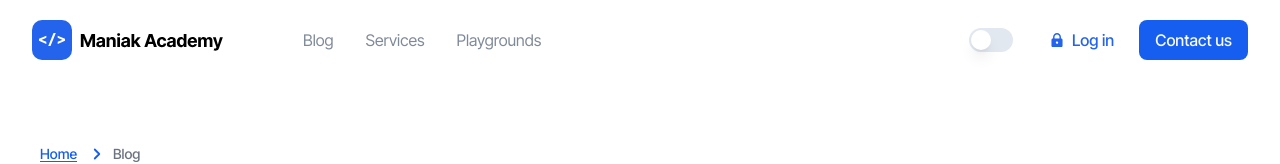
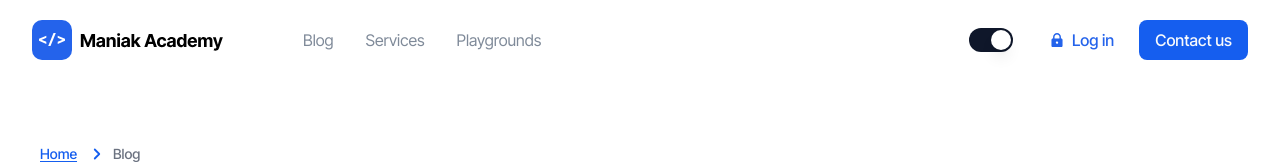
Before and after one commit to sebbycorp/project-maniak-io, a Next.js app: page /blog in a window 1280 px wide. Shown: the top 164 px of the page. Built offline with nearby package versions, Linux system fonts and the light colour scheme.

Commit message:
base theme toggling setup

```diff
--- /dev/null
+++ b/src/components/theme-switcher/index.tsx
@@ -0,0 +1,14 @@
+import { useTheme } from 'next-themes';
+import { Switch } from '../ui/switch';
+
+export function ThemeSwitcher() {
+  const { setTheme, theme } = useTheme();
+
+  return (
+    <Switch
+      defaultValue={theme}
+      checked={theme === 'dark' || theme === 'system'}
+      onCheckedChange={() => setTheme(theme === 'light' ? 'dark' : 'light')}
+    />
+  );
+}
--- a/src/pages/_app.tsx
+++ b/src/pages/_app.tsx
@@ -7,6 +7,9 @@ import type { NextPage } from 'next';
 import type { AppProps } from 'next/app';
 import React from 'react';
 import { Toaster } from 'sonner';
+
+import { ThemeProvider as NextThemesProvider } from 'next-themes';
+import { type ThemeProviderProps } from 'next-themes/dist/types';
 
 export type NextPageWithLayout<P = {}, IP = P> = NextPage<P, IP> & {
   getLayout?: (page: React.ReactElement) => React.ReactNode;
@@ -22,9 +25,14 @@ export default function App({ Component, pageProps }: AppPropsWithLayout) {
   const ComponentWithlayout = getLayout(<Component {...pageProps} />);
 
   return (
-    <React.Fragment>
+    <NextThemesProvider
+      attribute="class"
+      defaultTheme="system"
+      enableSystem
+      disableTransitionOnChange
+    >
       <Toaster />
       {ComponentWithlayout}
-    </React.Fragment>
+    </NextThemesProvider>
   );
 }
--- a/src/sections/header/index.tsx
+++ b/src/sections/header/index.tsx
@@ -5,6 +5,7 @@ import { Button } from '@/components/ui/button';
 import { Logo } from '@/components/ui/logo';
 import { LockIcon } from '@/components/ui/lock-icon';
 import { ContactUs } from '@/components/modals/contact-us';
+import { ThemeSwitcher } from '@/components/theme-switcher';
 
 export function Header() {
   return (
@@ -26,7 +27,7 @@ export function Header() {
         </nav>
       </div>
       <div className="flex items-center gap-5">
-        <Switch />
+        <ThemeSwitcher />
         <div className="flex items-center gap-2">
           <Button className="flex gap-2 bg-transparent border border-transparent  text-[#2463EB] hover:border-gray-300">
             <LockIcon />
```
